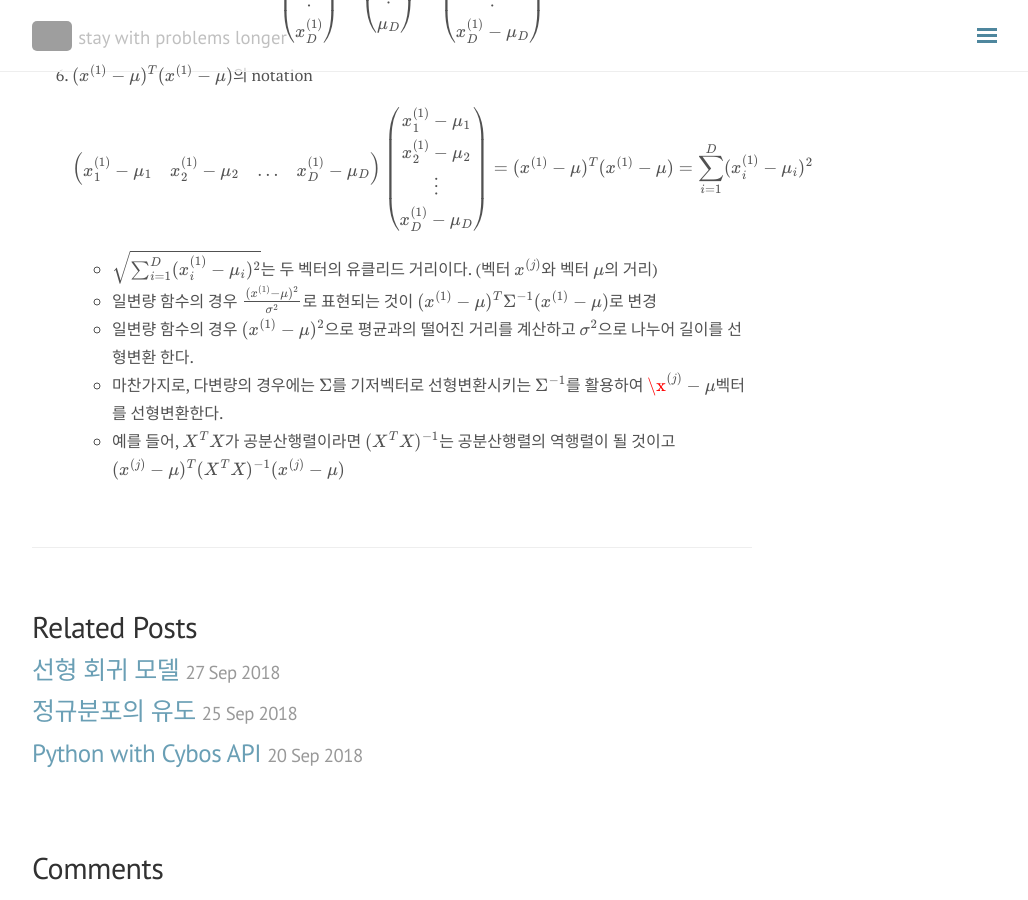
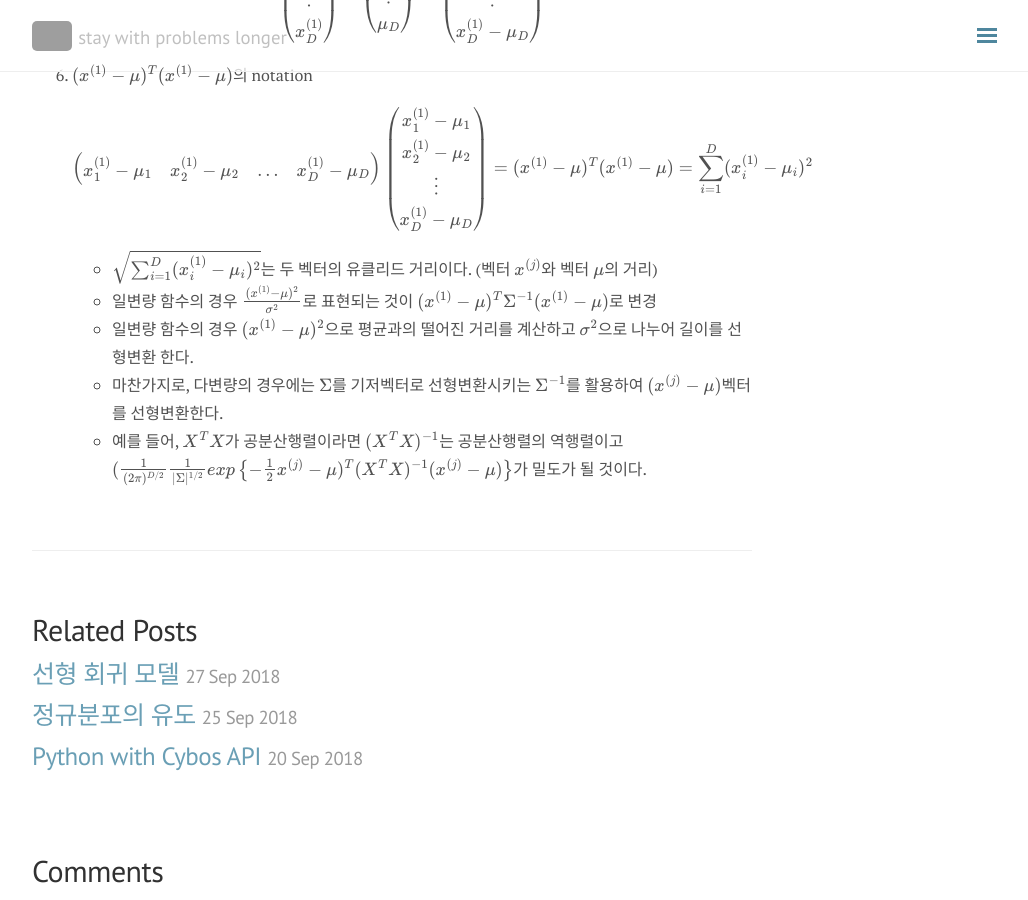
Before and after one commit to seokhoonj/seokhoonj.github.io, a Jekyll site: the page built from _posts/Math/2018-09-28-Math-gaussian_distribution.md, in a window 1280 px wide and 900 px high, scrolled down 1885 px. Shown: the whole window, without its empty margins (248-1276 px from the left). Built offline with Jekyll 4.4.1, drawn with Linux system fonts in a browser that asks for light colours; nearby versions of some CDN libraries; formulas are drawn with MathJax 3; comment, search, counter and statistics services are not loaded; grey boxes are pictures that could not be loaded.

Commit message:
add _posts

```diff
--- a/_posts/Math/2018-09-28-Math-gaussian_distribution.md
+++ b/_posts/Math/2018-09-28-Math-gaussian_distribution.md
@@ -43,5 +43,5 @@ comments: false
  - $\sqrt{\sum\_{i=1}^{D} (x\_i^{(1)} - \mu\_i)^2}$는 두 벡터의 유클리드 거리이다. (벡터 $x^{(j)}$와 벡터 $\mu$의 거리)
  - 일변량 함수의 경우 $\frac{(x^{(1)}-\mu)^2}{\sigma^2}$로 표현되는 것이 $(x^{(1)} - \mu)^T \Sigma^{-1} (x^{(1)} - \mu)$로 변경
  - 일변량 함수의 경우 $(x^{(1)} - \mu)^2$으로 평균과의 떨어진 거리를 계산하고 $\sigma^2$으로 나누어 길이를 선형변환 한다.
- - 마찬가지로, 다변량의 경우에는 $\Sigma$를 기저벡터로 선형변환시키는 $\Sigma^{-1}$를 활용하여 $\x^{(j)} - \mu$벡터를 선형변환한다.
- - 예를 들어, $X^T X$가 공분산행렬이라면 $(X^T X)^{-1}$는 공분산행렬의 역행렬이 될 것이고 $(x^{(j)} - \mu)^T (X^T X)^{-1} (x^{(j)} - \mu)$
+ - 마찬가지로, 다변량의 경우에는 $\Sigma$를 기저벡터로 선형변환시키는 $\Sigma^{-1}$를 활용하여 $(x^{(j)} - \mu)$벡터를 선형변환한다.
+ - 예를 들어, $X^T X$가 공분산행렬이라면 $(X^T X)^{-1}$는 공분산행렬의 역행렬이고 $(\frac{1}{(2\pi)^{D/2}}\frac{1}{\|\Sigma\|^{1/2}} exp\left\lbrace-\frac{1}{2} x^{(j)} - \mu)^T (X^T X)^{-1} (x^{(j)} - \mu)\right\rbrace$가 밀도가 될 것이다.
```
